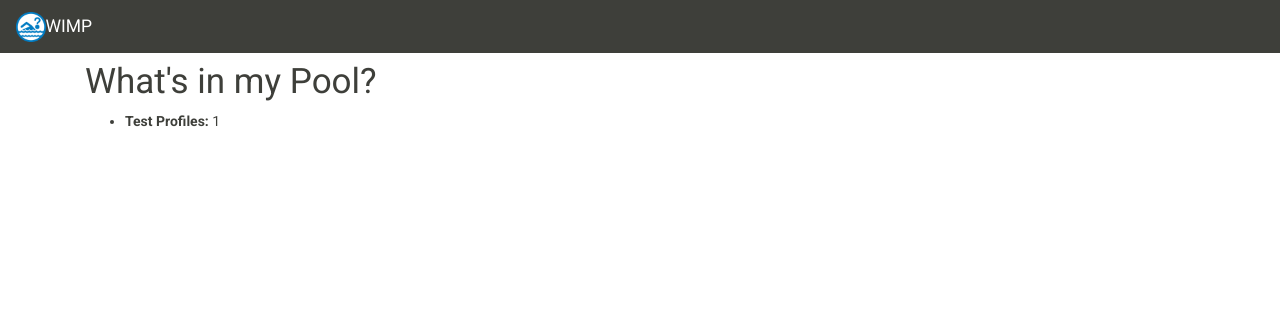
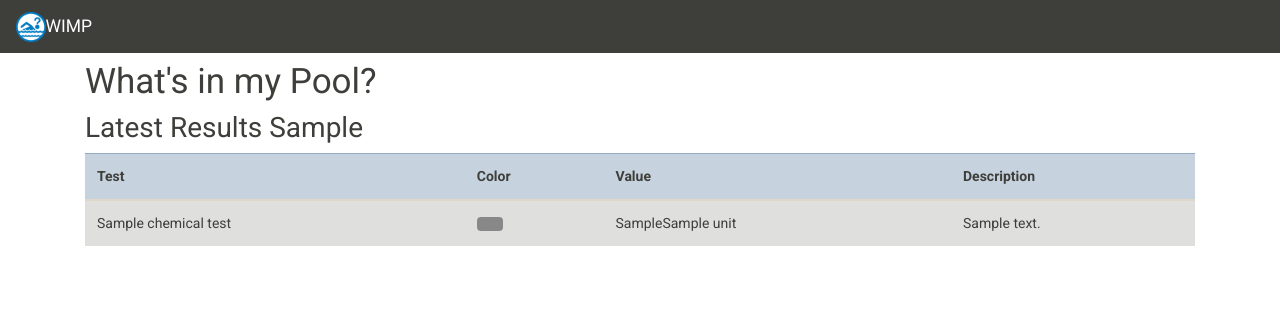
Before and after one commit to Whats-In-My-Pool/WIMP-WebInterface, a Django app: template WIMPsite/templates/WIMPsite/home.html in a window 1280 px wide. Shown: the top 313 px of the page. Run offline with Django 3.2, Linux system fonts and the light colour scheme; the template is opened without the code that fills it: most values are stand-ins (such as "Sample title", 1, 10 or a date in 2020); parts of the project's set-up code (start-up, migrations or seed data) failed here and were passed over; some libraries are stand-ins or nearby versions.

Commit message:
Revamped home screen
+ Removed extra forms replaced by the desktop app
+ Added a way to select the current test
+ Home screen now shows the most recent results

```diff
--- a/WIMPsite/api/views.py
+++ b/WIMPsite/api/views.py
@@ -13,7 +13,7 @@ class TestAPI(View):
         get = request.GET
 
         if action == "scheduled_tests":
-            j = json.loads(serializers.serialize("json", ScheduledTest.objects.all()))
+            j = json.loads(serializers.serialize("json", ScheduledTest.objects.filter(current_test=True).all()))
         elif action == "test_strip":
             if "pk" in get:
                 strip = TestStrip.objects.get(pk=get["pk"])
--- a/WIMPsite/forms.py
+++ b/WIMPsite/forms.py
@@ -1,5 +1,5 @@
-from django.forms import ModelForm, Textarea, TextInput, HiddenInput
-from WIMPsite.models import TestStrip, ChemicalTest, Color
+from django.forms import Form, ModelForm, Textarea, TextInput, HiddenInput, ModelChoiceField
+from WIMPsite.models import TestStrip, ChemicalTest, Color, ScheduledTest
 
 
 def __all__():
--- a/WIMPsite/templates/WIMPsite/home.html
+++ b/WIMPsite/templates/WIMPsite/home.html
@@ -2,8 +2,33 @@
 
 {% block content %}
     <h1>What's in my Pool?</h1>
-    <ul>
-        <li><strong>Test Profiles:</strong> {{ test_profile_count }}</li>
+    <h2>Latest Results {{ test_run }}</h2>
 
-    </ul>
+    {% if not results_not_found %}
+        <table id="table" class="table table-hover link-table">
+            <thead>
+            <tr class="table-primary">
+                <th>Test</th>
+                <th>Color</th>
+                <th>Value</th>
+                <th>Description</th>
+            </tr>
+            </thead>
+            <tbody>
+            {% for result in results %}
+                <tr class="table-secondary">
+                    <td>{{ result.chemical_test.name }}</td>
+                    <td>
+                        <div class="btn" style="background: {{ result.color_match.html_color }}"></div>
+                    </td>
+                    <td>{{ result.color_match.unit_value }}{{ result.chemical_test.unit }}</td>
+                    <td>{{ result.color_match.text }}</td>
+                </tr>
+            {% endfor %}
+
+            </tbody>
+        </table>
+    {% else %}
+        No Results Found! Please run a test!
+    {% endif %}
 {% endblock %}
--- a/WIMPsite/templates/WIMPsite/scheduledtest_list.html
+++ b/WIMPsite/templates/WIMPsite/scheduledtest_list.html
@@ -7,7 +7,6 @@
     <table id="scheduled_tests _table" class="table table-hover link-table">
         <thead>
         <tr class="table-primary">
-            <th>Test Name</th>
             <th>Test Strip</th>
             <th>Last Run</th>
             <th>Frequency</th>
@@ -16,7 +15,6 @@
         <tbody>
         {% for test in scheduledtest_list %}
             <tr class="table-secondary">
-                <td>{{ test.name }} </td>
                 <td>{{ test.test_strip.name }} </td>
                 <td>{{ test.last_run }} </td>
                 <td>{{ test.frequency }} {{ test.get_scale_display }}(s)</td>
--- a/WIMPsite/templates/WIMPsite/test_info.html
+++ b/WIMPsite/templates/WIMPsite/test_info.html
@@ -30,5 +30,6 @@
         {% csrf_token %}
         {{ form }}
         <input class="btn btn-primary" type="submit" value="Add Color">
+    </form>
 
 {% endblock %}
--- a/WIMPsite/templates/WIMPsite/teststrip_list.html
+++ b/WIMPsite/templates/WIMPsite/teststrip_list.html
@@ -26,10 +26,6 @@
         </tbody>
     </table>
 
-    <form action="{% url 'Test Strip Form' %}">
-        <input class="btn btn-primary" type="submit" value="Add Strip"/>
-    </form>
-
     <script>
         $(document).ready(function () {
             $('#table').DataTable();
```
Also changed, not shown: WIMPsite/models.py (+14 -1 lines), WIMPsite/templates/WIMPsite/teststrip_info.html (+6 -3 lines), WIMPsite/views.py (+29 -14 lines).
